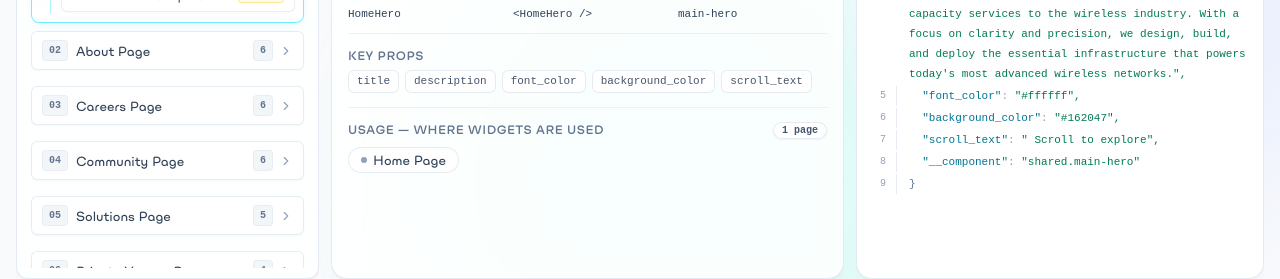
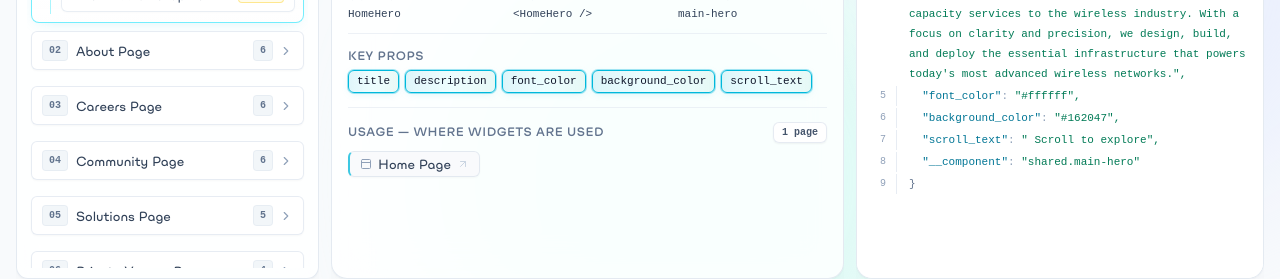
Before and after one commit to md-danish-ai/arium-website-slide-document, a Next.js app: page /start in a window 1280 px wide. Shown: the part 505-784 px from the top of the page. Built offline with nearby package versions, Linux system fonts and the light colour scheme.

Commit message:
refactor: update widget description UI and payload data structures

```diff
--- a/components/presentation/WidgetDescription.tsx
+++ b/components/presentation/WidgetDescription.tsx
@@ -11,6 +11,7 @@ import { WIDGETS_LIST } from "@data/widget";
 import { Card } from "@components/ui/card";
 import { Badge } from "@components/ui/badge";
 import { Separator } from "@components/ui/separator";
+import { ArrowUpRight, PanelTop } from "lucide-react";
 
 interface WidgetDescriptionProps {
   widget: ChildWidget;
@@ -131,8 +132,8 @@ export function WidgetDescription({
             {keyProps.map((prop) => (
               <Badge
                 key={prop}
-                variant="glass"
-                className="rounded-md px-2 py-0.5 font-mono text-[11px] font-normal text-slate-600 shadow-none"
+                variant="outline"
+                className="rounded-md px-2 py-0.5 font-mono text-[11px] font-medium border-cyan-500 ring-1 ring-cyan-500/35 bg-gradient-to-r from-cyan-500/14 via-cyan-50 to-teal-500/10 text-slate-900 shadow-[0_2px_10px_-3px_rgba(6,182,212,0.22)]"
               >
                 {prop}
               </Badge>
@@ -149,7 +150,10 @@ export function WidgetDescription({
           <h4 className="text-[11px] font-bold text-slate-500 uppercase tracking-wider">
             Usage — Where Widgets Are Used
           </h4>
-          <Badge variant="glass" className="text-[10px] font-mono px-2 py-0">
+          <Badge
+            variant="glass"
+            className="rounded-md text-[10px] font-mono px-2 py-0.5"
+          >
             {usedInPages.length} {usedInPages.length === 1 ? "page" : "pages"}
           </Badge>
         </div>
@@ -160,10 +164,11 @@ export function WidgetDescription({
               key={targetPage.id}
               type="button"
               onClick={() => handleUsageClick(targetPage)}
-              className="inline-flex items-center gap-1.5 rounded-full border border-slate-200/85 bg-white/90 px-3 py-1 text-xs font-medium text-slate-700 transition-colors hover:border-cyan-300 hover:bg-cyan-50/60 hover:text-cyan-700 cursor-pointer"
+              className="group inline-flex items-center gap-1.5 rounded-md border border-slate-200/90 border-l-2 border-l-cyan-500/75 bg-slate-50/85 px-2.5 py-1 text-xs font-medium text-slate-700 shadow-[0_1px_2px_rgba(15,23,42,0.03)] transition-all duration-150 hover:border-cyan-400 hover:border-l-cyan-500 hover:bg-white hover:text-slate-900 hover:shadow-xs cursor-pointer"
             >
-              <span className="w-1.5 h-1.5 rounded-full bg-slate-400" />
+              <PanelTop className="w-3 h-3 text-slate-400 group-hover:text-cyan-600 transition-colors shrink-0" />
               <span>{targetPage.label} Page</span>
+              <ArrowUpRight className="w-3 h-3 text-slate-300 group-hover:text-cyan-600 transition-colors shrink-0" />
             </button>
           ))}
         </div>
--- a/data/widgets.response.ts
+++ b/data/widgets.response.ts
@@ -80,7 +80,9 @@ const PRIVATE_VENUES_PROCESS_PAYLOAD: StrapiWidgetPayload = {
   title: "Our proven service delivery process",
   description:
     "Whether you operate a large stadium, commercial building, theme park, campus, or other private venue, we can work with you to design a distributed antenna system (DAS) or small cell network (SCN) that meets your unique connectivity needs.",
-  process_stage: [
+  background_color: null,
+  maxWidthTitle: null,
+  pillars: [
     { stage_name: "Design", stage_icon_svg: null },
     { stage_name: "Construction", stage_icon_svg: null },
     { stage_name: "Optimization", stage_icon_svg: null },
@@ -104,6 +106,10 @@ const PRIVATE_VENUES_CTA_PAYLOAD: StrapiWidgetPayload = {
 
 const LEADERSHIP_PEOPLE_PAYLOAD: StrapiWidgetPayload = {
   id: 60,
+  background_gradient:
+    "linear-gradient(135deg, rgb(245, 240, 255) 0%, rgb(237, 229, 255) 40%, rgb(221, 211, 255) 100%)",
+  members: [
+    {
       name: "Laurent “LT” Therivel",
       designation: "Chief Executive Officer",
       description:
@@ -126,6 +132,8 @@ const LEADERSHIP_PEOPLE_PAYLOAD: StrapiWidgetPayload = {
         },
         url: "https://d2919ce8l80osk.cloudfront.net/Therivel_Laurent_3863d0127f.jpg",
       },
+    },
+  ],
   __component: "shared.people-global-section",
 };
 
@@ -169,7 +177,7 @@ export const WIDGETS_RESPONSES = {
       width: 1080,
       height: 1888,
     },
-    FeatureCards: [
+    feature_cards: [
       {
         title: "Design",
         description:
@@ -377,7 +385,7 @@ export const WIDGETS_RESPONSES = {
     description_color: null,
     background_color:
       "linear-gradient(135deg, rgb(245, 240, 255) 0%, rgb(237, 229, 255) 40%, rgb(221, 211, 255) 100%)",
-    globe_illustration: {
+    image: {
       id: 51,
       name: "live_connection-illustration.svg",
       alternativeText: null,
@@ -465,7 +473,7 @@ export const WIDGETS_RESPONSES = {
       "As part of EQT's Active Core Infrastructure fund, we have the support and financial capacity to invest with conviction. As opposed to many other private equity backed companies, we do not have any timeframe for liquidity, so we can invest and operate for the long term.",
     commitment_statement:
       "We are guided by a clear set of commitments that shape how we partner and deliver value:",
-    background_overaly:
+    background_overlay:
       "linear-gradient(90deg, #101830eb 0%, #10183099 30%, #1018301a 60%)",
     background_image: {
       id: 15,
@@ -657,7 +665,7 @@ export const WIDGETS_RESPONSES = {
       "We offer competitive compensation and benefits designed to support you at work and in life. Full-time team members are eligible for a comprehensive benefits package that includes:",
     bottom_message:
       "We are an equal opportunity employer. We recruit, hire and promote without regard to race, color, religion, creed, national origin or ancestry, ethnicity, sex (including pregnancy or pregnancy related conditions), gender (including gender identity and expression, and status as a transgender individual), sexual orientation, age, physical or mental disability, citizenship, past, current or prospective service in the uniformed services, genetic information, marital status or any other characteristic protected under applicable federal, state or local law.",
-    benefits_card: [
+    cards: [
       {
         title: "Healthcare",
         description:
@@ -693,6 +701,8 @@ export const WIDGETS_RESPONSES = {
   "shared.eeo": {
     bottom_message:
       "We are an equal opportunity employer. We recruit, hire and promote without regard to race, color, religion, creed, national origin or ancestry, ethnicity, sex (including pregnancy or pregnancy related conditions), gender (including gender identity and expression, and status as a transgender individual), sexual orientation, age, physical or mental disability, citizenship, past, current or prospective service in the uniformed services, genetic information, marital status or any other characteristic protected under applicable federal, state or local law.",
+    statementText: null,
+    contentHtml: null,
     __component: "shared.eeo",
   },
 
@@ -736,7 +746,7 @@ export const WIDGETS_RESPONSES = {
   "shared.image-card-grid": {
     title: "Why small cells matter",
     title_color: null,
-    icon_card: [
+    cards: [
       {
         title: "Reliability",
         description:
@@ -778,7 +788,7 @@ export const WIDGETS_RESPONSES = {
       name: "how-we-work.png",
     },
     background_image_mobile: null,
-    FeatureCards: [],
+    feature_cards: [],
     __component: "shared.background-feature-section",
   },
 
@@ -920,6 +930,7 @@ export const WIDGETS_RESPONSES = {
       },
     ],
     show_bottom_divider: true,
+    background: null,
     __component: "shared.illustration-split",
   },
 
@@ -947,6 +958,7 @@ export const WIDGETS_RESPONSES = {
       },
     ],
     show_bottom_divider: true,
+    background: null,
     __component: "shared.illustration-split",
   },
 
@@ -1115,7 +1127,9 @@ export const WIDGETS_RESPONSES = {
     title: "Our structured process for building small cells",
     description:
       "Every community is different, but we have a proven process for navigating complexities and designing infrastructure to meet your wireless connectivity needs.",
-    process_stage: [
+    background_color: null,
+    maxWidthTitle: null,
+    pillars: [
       { stage_name: "Assessment", stage_icon_svg: null },
       { stage_name: "Planning", stage_icon_svg: null },
       { stage_name: "Construction", stage_icon_svg: null },
@@ -1270,6 +1284,10 @@ export const WIDGETS_RESPONSES = {
 
   "shared.people-global-section--board-of-directors": {
     id: 72,
+    background_gradient:
+      "linear-gradient(135deg, rgb(255, 245, 238) 0%, rgb(255, 232, 214) 40%, rgb(255, 218, 200) 100%)",
+    members: [
+      {
         name: "Marni M. Walden",
         designation: "Board Member & Chair",
         description:
@@ -1292,6 +1310,8 @@ export const WIDGETS_RESPONSES = {
           },
           url: "https://d2919ce8l80osk.cloudfront.net/Walden_Marni_1f08bea163.jpg",
         },
+      },
+    ],
     __component: "shared.people-global-section",
   },
 
```
Lines whose indentation alone changed are shown as unchanged.
